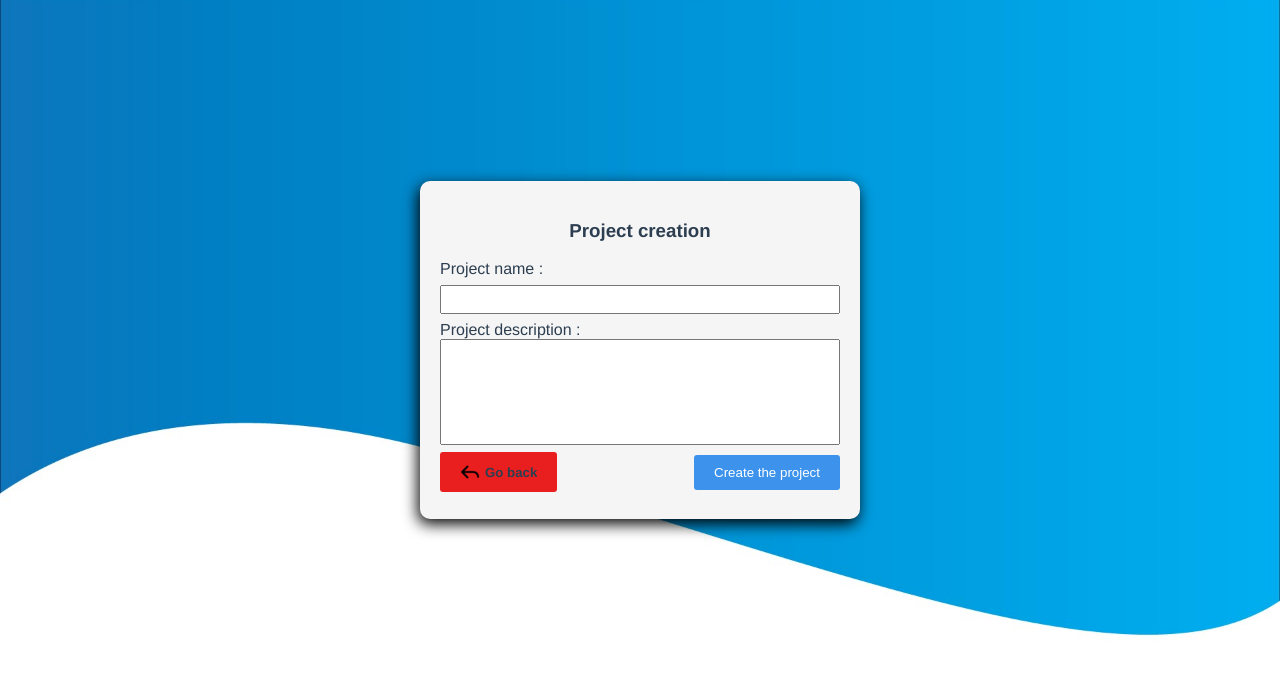
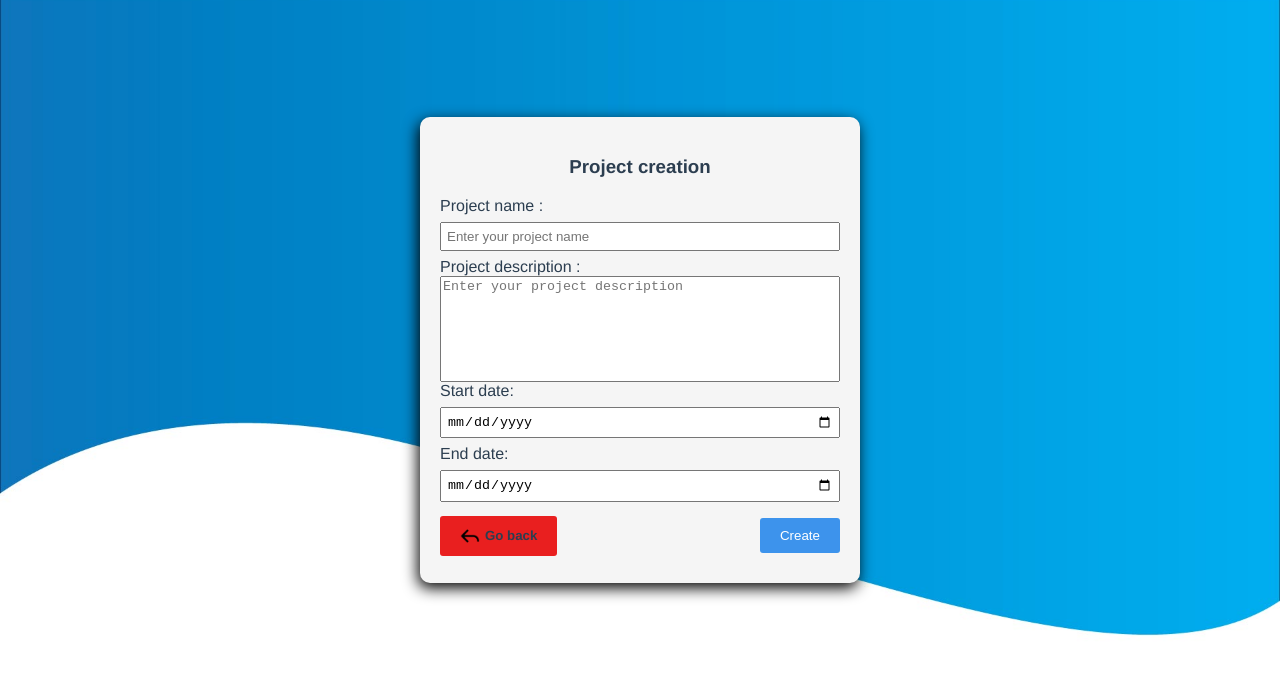
Before and after one commit to ThomasBernardDiiage/DailyRecord, a Vue app in the folder client-dailyrecord/: page /projectCreation in a window 1280 px wide. Shown: the top 674 px of the page. Built offline with nearby package versions, Linux system fonts and the light colour scheme.

Commit message:
API create a project

```diff
--- a/client-dailyrecord/src/services/projectService.js
+++ b/client-dailyrecord/src/services/projectService.js
@@ -6,8 +6,16 @@
 export default class ProjectService{
 
     async getProjects(){
-
         const resultCall = await ApiService.sendGetWithToken('project', true);
         return resultCall.data;
     }
+
+    async createProject(name,description,startDate,endDate){
+        await ApiService.sendPostWithToken('project', {
+            name,
+            description,
+            startDate,
+            endDate
+        }, true);
+    }
 }
--- a/client-dailyrecord/src/views/Login.vue
+++ b/client-dailyrecord/src/views/Login.vue
@@ -30,7 +30,7 @@
         data(){
             return {
                 email: 'thomas.bernard@diiage.org',
-                password: 'Azerty@123'
+                password: 'Azerty@123' // ne pas oubliez d'enlever le mdp une fois que la dev est fini
             }
         },
         mounted(){
--- a/client-dailyrecord/src/views/ProjectCreation.vue
+++ b/client-dailyrecord/src/views/ProjectCreation.vue
@@ -3,14 +3,20 @@
         <section class="wrapper">
             <h1>Project creation</h1>
             <label for="projectName">Project name :</label>
-            <input name="projectName" type="text">
+            <input name="projectName" v-model="projectName" type="text" placeholder="Enter your project name">
 
             <label for="projectDescription">Project description :</label>
-            <textarea name="projectDescription"></textarea>
+            <textarea name="projectDescription" v-model="projectDescription" placeholder="Enter your project description"></textarea>
+
+            <label for="startDate"> Start date:</label>
+            <input type="date" id="startDate" name="startDate" v-model="startDate" min="2021-11-18">
+
+            <label for="endDate"> End date:</label>
+            <input type="date" id="endDate" name="endDate" v-model="endDate" v-bind:min="this.startDate">
 
             <div>
                 <ButtonGoback @click.native="goback()"></ButtonGoback>
-                <button class="buttonBlue">Create the project</button>
+                <button class="buttonBlue" @click="createProject()">Create</button>
             </div>
         </section>
     </section>
@@ -47,6 +53,7 @@
     //#region all imports
         import ButtonGoback from '../components/ButtonGoback.vue';
         import Router from '../router';
+        import ProjectService from '../services/projectService'; //add the service
 
 
     //#endregion
@@ -59,9 +66,41 @@
 
         },
         data(){
-            return {};
+
+
+            return {
+                projectName: "",
+                projectDescription: "",
+                startDate: "",
+                endDate: ""
+            };
         },
+
+        mounted(){
+            this.ProjectService = new ProjectService();
+        },
+
         methods:{
+            createProject(){
+                if(this.projectName != '' && this.projectDescription != '' && this.startDate != '' && this.endDate != '' && this.startDate < this.endDate){
+                    const resultCreate = this.ProjectService.createProject(
+                        this.projectName,
+                        this.projectDescription,
+                        this.startDate,
+                        this.endDate
+                        );
+                    if(resultCreate){
+                        Router.push('/home') //refaire le call pour refresh la liste des projets dans home !
+                    }
+                    else{
+                        alert('Error, please verify your informations');
+                    }
+                }
+                else{
+                    alert('Error, please verify your informations');
+                }
+            },
+
             goback(){
                 Router.push('/home');
             }
```
